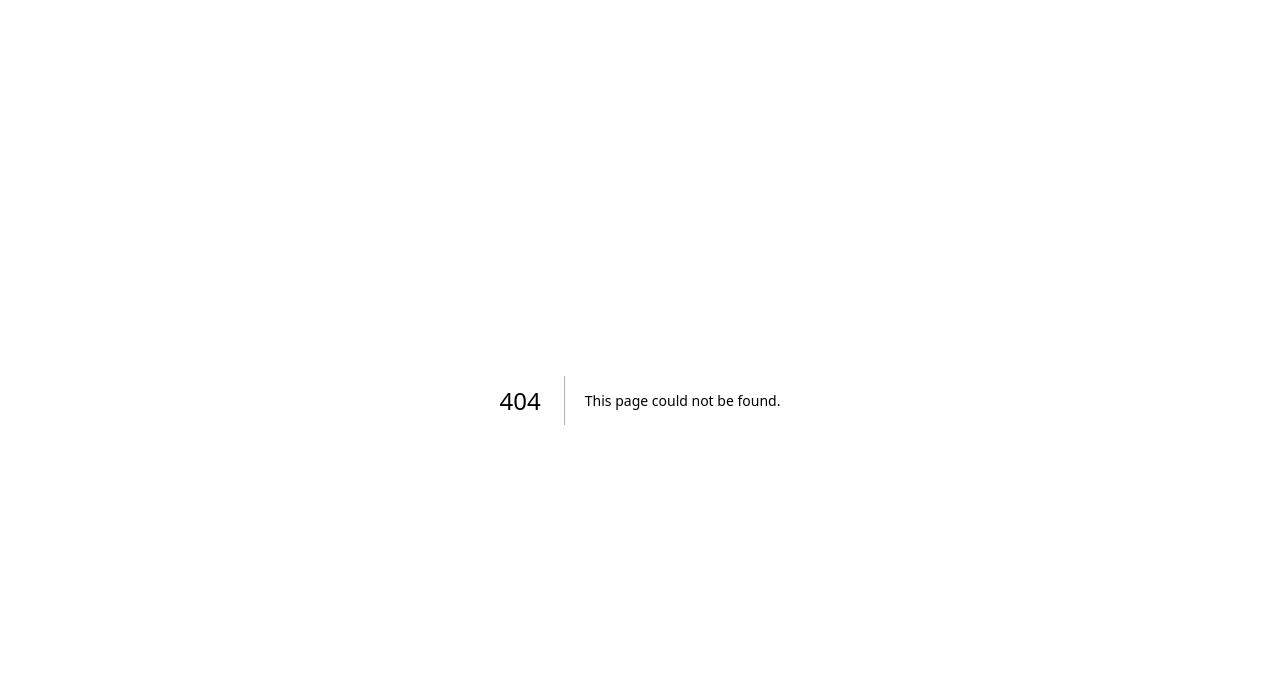
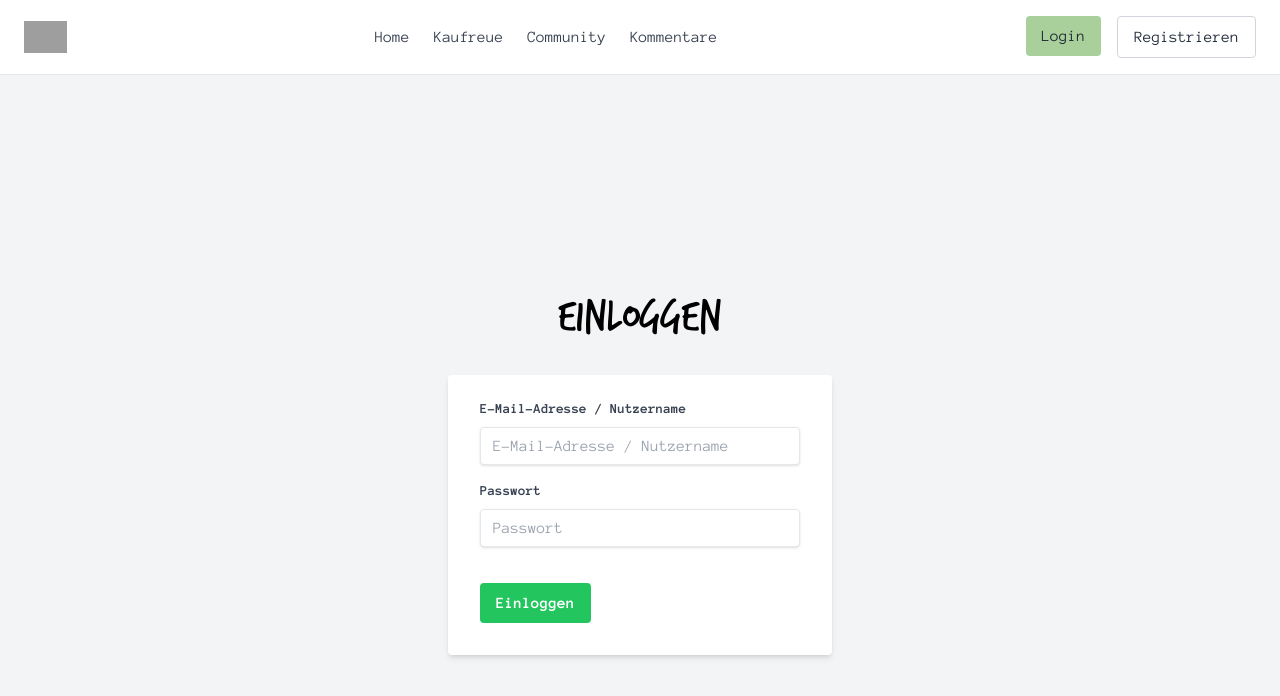
Before and after one commit to Veweevil/DMWT_Gruppe_3_Consumerlessm, a Next.js app: page /Login in a window 1280 px wide. Before the commit this address had no page. Shown: the top 696 px of the page. Built offline with nearby package versions, Linux system fonts and the light colour scheme; grey boxes are pictures that could not be loaded.

Commit message:
Login-Fenster angefangen

```diff
--- a/package.json
+++ b/package.json
@@ -11,11 +11,13 @@
   },
   "dependencies": {
     "axios": "^1.7.9",
+    "chart.js": "^4.4.7",
     "dotenv": "^16.4.7",
     "next": "15.1.0",
     "pg": "^8.13.1",
     "postgres": "^3.4.5",
     "react": "^19.0.0",
+    "react-chartjs-2": "^5.3.0",
     "react-dom": "^19.0.0"
   },
   "devDependencies": {
--- /dev/null
+++ b/src/app/Kaufreue/page.js
@@ -0,0 +1,37 @@
+// src/app/Kaufreue/page.js
+'use client';
+import Header from "../components/Header";
+import { Doughnut } from "react-chartjs-2";
+import { Chart as ChartJS, ArcElement, Tooltip, Legend } from "chart.js";
+
+// Registrierung der Chart-Komponenten
+ChartJS.register(ArcElement, Tooltip, Legend);
+
+export default function KaufreuePage() {
+    // Daten für das Kuchendiagramm
+    const data = {
+        labels: ["Negative Gefühle", "Keine negativen Gefühle"],
+        datasets: [
+            {
+                data: [82, 18], // Prozentwerte
+                backgroundColor: ["#FF6384", "#36A2EB"], // Farben
+                hoverBackgroundColor: ["#FF4365", "#2196F3"], // Hover-Farben
+            },
+        ],
+    };
+
+    return (
+        <div>
+            {/* Header-Komponente */}
+            <Header />
+
+            {/* Kuchendiagramm */}
+            <div className="flex flex-col items-center mt-10">
+                <h1 className="text-3xl font-bold mb-6">Gefühle nach Käufen</h1>
+                <div className="w-96 h-96">
+                    <Doughnut data={data} />
+                </div>
+            </div>
+        </div>
+    );
+}
--- /dev/null
+++ b/src/app/Login/page.js
@@ -0,0 +1,63 @@
+// src/app/Kaufreue/page.js
+'use client';
+import Header from "../components/Header";
+
+// Registrierung der Chart-Komponenten
+
+export default function Testseite() {
+    // Daten für das Kuchendiagramm
+
+    return (
+        <div>
+            {/* Header-Komponente */}
+            <Header />
+            <div className="flex flex-col items-center justify-center bg-gray-100 min-h-screen p-6">
+            {/* Überschrift */}
+            <h1 className="text-5xl font-trash-hand text-black mb-8">Einloggen</h1>
+
+            {/* Login-Formular */}
+            <form className="bg-white shadow-md rounded px-8 pt-6 pb-8 w-full max-w-sm">
+                <div className="mb-4">
+                    <label
+                        className="block text-gray-700 text-sm font-bold mb-2"
+                        htmlFor="username"
+                    >
+                        E-Mail-Adresse / Nutzername
+                    </label>
+                    <input
+                        id="username"
+                        type="text"
+                        placeholder="E-Mail-Adresse / Nutzername"
+                        className="shadow appearance-none border rounded w-full py-2 px-3 text-gray-700 leading-tight focus:outline-none focus:shadow-outline"
+                    />
+                </div>
+
+                <div className="mb-6">
+                    <label
+                        className="block text-gray-700 text-sm font-bold mb-2"
+                        htmlFor="password"
+                    >
+                        Passwort
+                    </label>
+                    <input
+                        id="password"
+                        type="password"
+                        placeholder="Passwort"
+                        className="shadow appearance-none border rounded w-full py-2 px-3 text-gray-700 mb-3 leading-tight focus:outline-none focus:shadow-outline"
+                    />
+                </div>
+
+                <div className="flex items-center justify-between">
+                    <button
+                        type="submit"
+                        className="bg-green-500 hover:bg-green-600 text-white font-bold py-2 px-4 rounded focus:outline-none focus:shadow-outline"
+                    >
+                        Einloggen
+                    </button>
+                </div>
+            </form>
+
+            </div>
+        </div>
+    );
+}
--- a/src/app/components/Header.js
+++ b/src/app/components/Header.js
@@ -13,7 +13,7 @@ export default function Header() {
                 </li>
                 <li className="text-gray-700 hover:text-black">
                     <Link href = "/#kaufreue-section">
-                    Kaufreue
+                        Kaufreue
                     </Link>
                 </li>
                 <li className="text-gray-700 hover:text-black">Community</li>
@@ -24,11 +24,11 @@ export default function Header() {
                 </li>
             </ul>
             <div className="auth-buttons flex space-x-4">
-                <Link href="/login">
+            <Link href="/Login">
                     <button className="login-button bg-[#A9D09A] hover:bg-[#90B883] text-gray-800 px-4 py-2 rounded">
                         Login
                     </button>
-                </Link>
+            </Link>
                 <Link href="/register">
                     <button className="register-button bg-white border border-gray-300 hover:bg-gray-100 text-gray-800 px-4 py-2 rounded">
                         Registrieren
--- a/src/app/components/Kaufreue.js
+++ b/src/app/components/Kaufreue.js
@@ -29,9 +29,11 @@ export default function Kaufreue() {
             </p>
 
             {/* Button */}
+            <Link href="/Kaufreue">
             <button className="bg-gray-200 hover:bg-gray-300 text-gray-800 px-8 py-4 rounded shadow text-xl">
                 Mehr dazu
             </button>
+            </Link>
         </div>
     );
 }
```
Also changed, not shown: src/app/Kaufreue.js/page.js (deleted), 1 other file (tests, documents, lock files or other folders).
